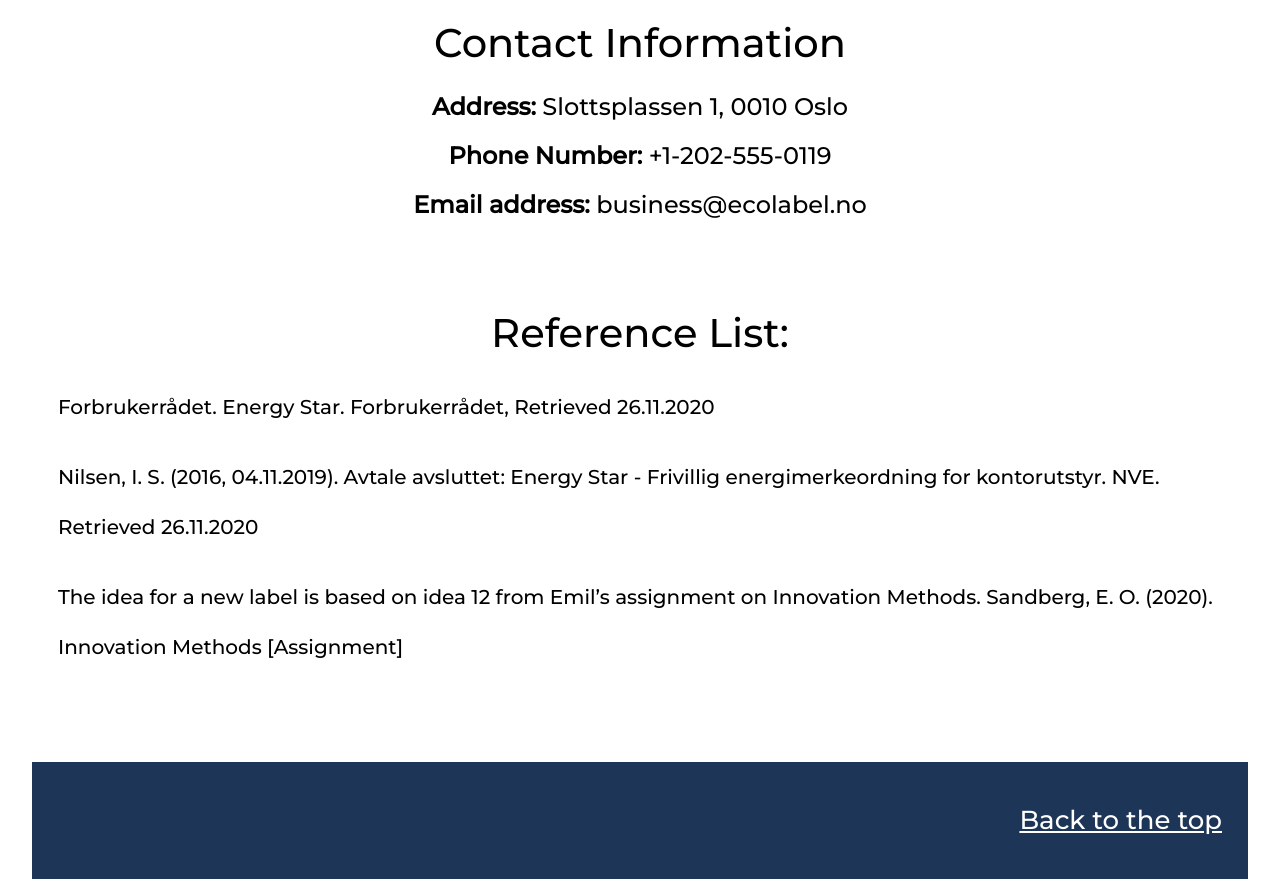
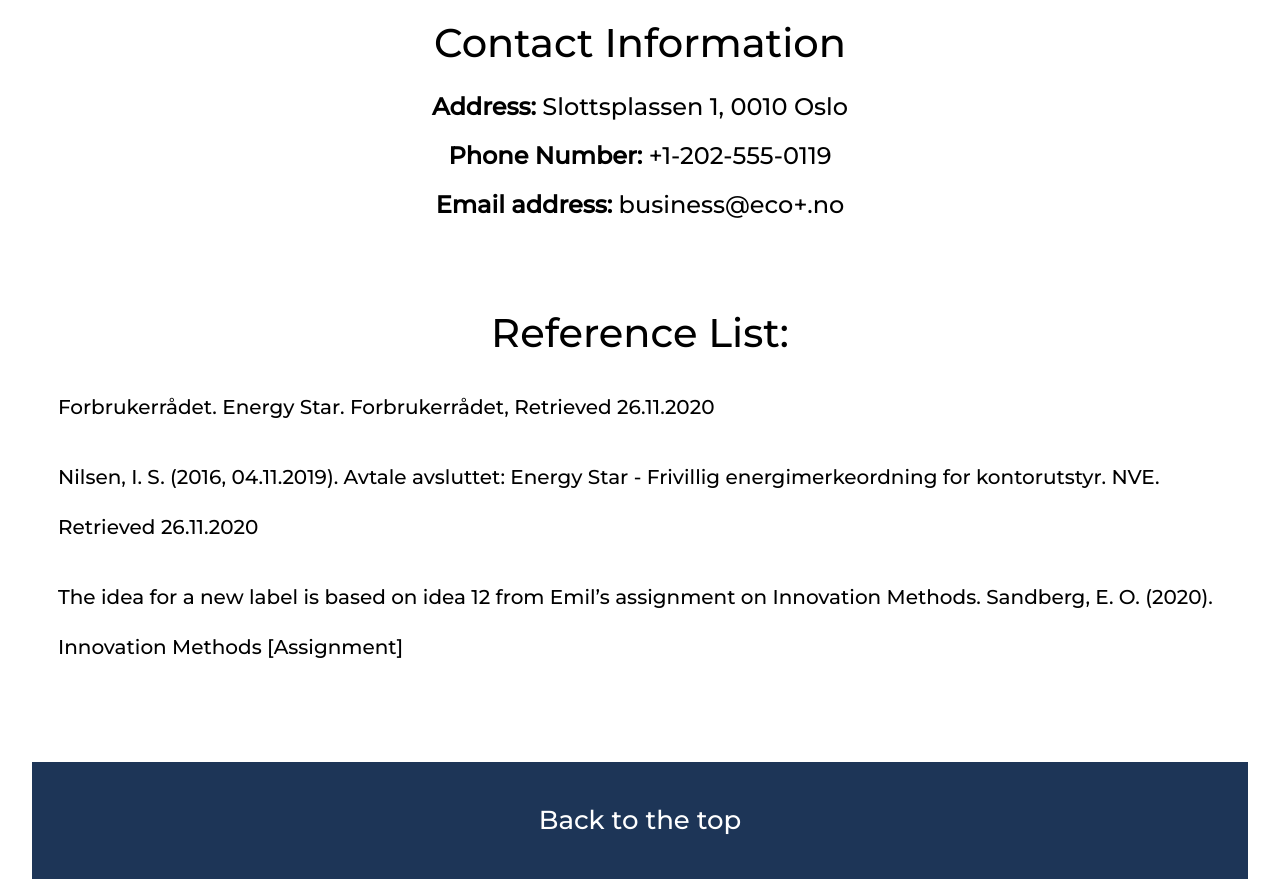
Before and after one commit to QuantumABI/Final-Project, a plain HTML site: page index.html in a window 1280 px wide. Shown: the part 2794-3673 px from the top of the page. Drawn offline with Linux system fonts and the light colour scheme.

Commit message:
Small changes

```diff
--- a/css/style.css
+++ b/css/style.css
@@ -101,12 +101,13 @@ div p b {
   position: absolute;
   left: 0;
   right: 0;
-  text-align: right;
+  text-align: center;
 }
 
 .top p a {
   color: white;
   font-size: 26px;
+  text-decoration: none;
 }
 
 .top p a:hover {
--- a/index.html
+++ b/index.html
@@ -126,7 +126,7 @@
         <h3><b>Address:</b> Slottsplassen 1, 0010 Oslo</h3>
 
         <h3><b>Phone Number:</b> +1-202-555-0119</h3>
-        <h3><b>Email address:</b> business@ecolabel.no</h3>
+        <h3><b>Email address:</b> business@eco+.no</h3>
       </div>
       <div class="reference">
         <h2>Reference List:</h2>
```
